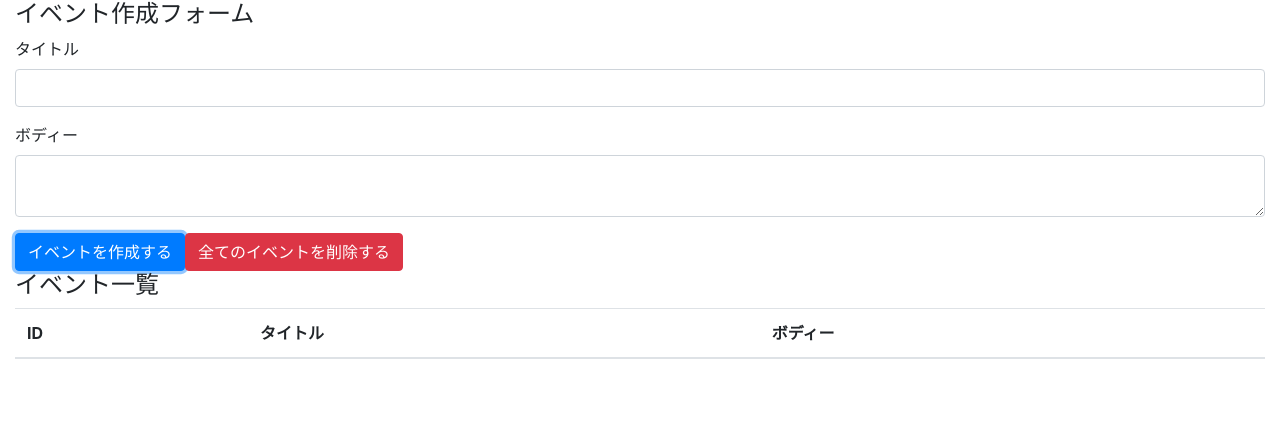
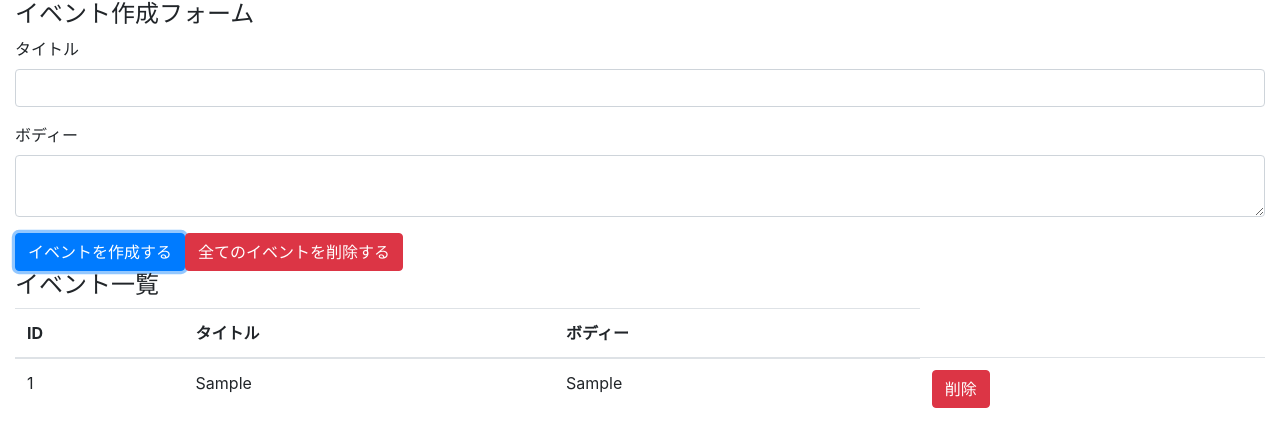
Before and after one commit to shinbey221/react-hooks-practice, a React (Create React App) app: page / in a window 1280 px wide. Both pictures are taken after typing "Sample", "Sample" into the empty fields and a click on the button "イベントを作成する". Shown: the top 446 px of the page. Built offline with nearby package versions, Linux system fonts and the light colour scheme.

Commit message:
fix: create event content

```diff
--- a/src/components/App.js
+++ b/src/components/App.js
@@ -1,7 +1,7 @@
 import React, { useState, useReducer } from 'react'
 import 'bootstrap/dist/css/bootstrap.min.css'
 import reducer from './../reducers/index'
-
+import Event from './Event'
 const App = props => {
   const [state, dispatch] = useReducer(reducer, [])
 
@@ -16,13 +16,19 @@ const App = props => {
     })
     setEventState(props)
   }
+  const deleteAllEvent = e => {
+    e.preventDefault()
+    dispatch({
+      type: 'DELETE_ALL_EVENT'
+    })
+    setEventState(props)
+  }
   const setTitle = e => {
     setEventState({...eventState, title: e.target.value})
   }
   const setBody = e => {
     setEventState({...eventState, body: e.target.value})
   }
-  console.log(state)
   return (
     <div className="container-fluid">
       <h4>イベント作成フォーム</h4>
@@ -37,7 +43,7 @@ const App = props => {
         </div>
 
         <button className="btn btn-primary" onClick={addEvent}>イベントを作成する</button>
-        <button className="btn btn-danger">全てのイベントを削除する</button>
+        <button className="btn btn-danger" onClick={deleteAllEvent}>全てのイベントを削除する</button>
       </form>
 
       <h4>イベント一覧</h4>
@@ -49,7 +55,9 @@ const App = props => {
             <th>ボディー</th>
           </tr>
         </thead>
-        <tbody></tbody>
+        <tbody>
+          {state.map((event, index) => (<Event key={index} event={event} dispatch={dispatch} />))}
+        </tbody>
       </table>
     </div>
   );
--- /dev/null
+++ b/src/components/Event.js
@@ -0,0 +1,21 @@
+import React from 'react'
+
+const Event = ({ dispatch, event }) => {
+  const id = event.id
+  const handleClickDeleteButton = e => {
+  e.preventDefault()
+  dispatch({type: 'DELETE_EVENT', id})
+  }
+  return (
+    <tr>
+      <td>{id}</td>
+      <td>{event.title}</td>
+      <td>{event.body}</td>
+      <td>
+        <button type="button" className="btn btn-danger" onClick={handleClickDeleteButton}>削除</button>
+      </td>
+    </tr>
+  )
+}
+
+export default Event
--- a/src/reducers/index.js
+++ b/src/reducers/index.js
@@ -4,10 +4,10 @@ const events = (state = [], action) => {
       const event = { title: action.title, body: action.body }
       const length = state.length
       let id
-      length === 0 ? id = 0 : id = state[length - 1].id + 1
+      length === 0 ? id = 1 : id = state[length - 1].id + 1
       return [...state, { id, ...event }]
     case 'DELETE_EVENT':
-      return state
+      return state.filter(item => item.id !== action.id)
     case 'DELETE_ALL_EVENT':
       return []
     default:
```
